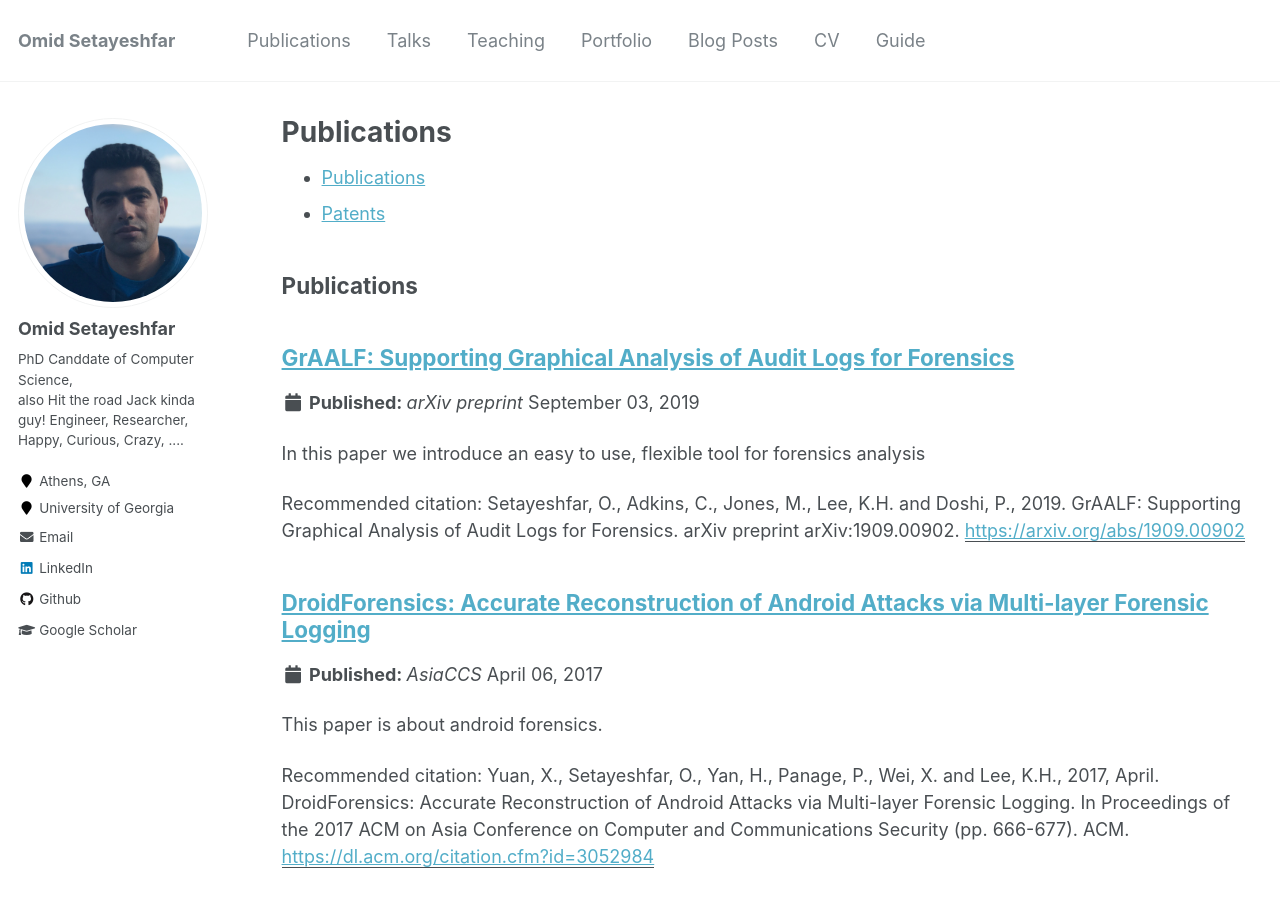
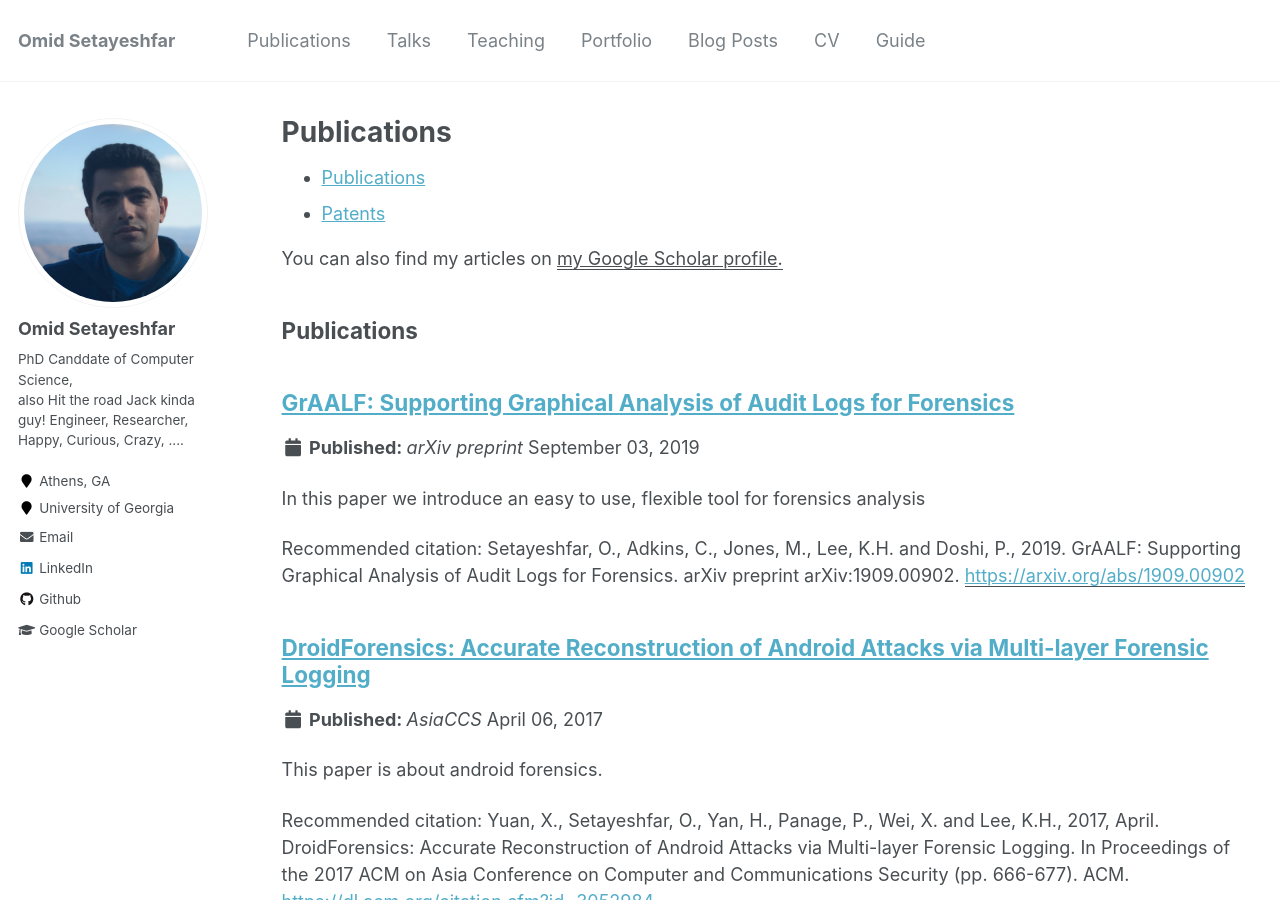
Before and after one commit to omid-s/omid-s.github.io, a Jekyll site: the page built from _pages/publications.md, in a window 1280 px wide and 900 px high. Built offline with Jekyll 4.4.1, drawn with Linux system fonts in a browser that asks for light colours.

Commit message:
fixes scholar link not apearing in the publication page problem

```diff
--- a/_config.yml
+++ b/_config.yml
@@ -84,7 +84,7 @@ author:
   avatar           : "/assets/img/me.png"
   bio              : "PhD Canddate of Computer Science,<br/> also Hit the road Jack kinda guy! Engineer, Researcher, Happy, Curious, Crazy, ...."
   location         : "Athens, GA"
-  employer         : University of Georgia
+  employer         : "University of Georgia"
   pubmed           :
   googlescholar    : "https://scholar.google.com/citations?user=gDwPmR0AAAAJ&hl=en"
   email            :  "omid.s@uga.edu"
--- a/_pages/publications.md
+++ b/_pages/publications.md
@@ -6,14 +6,20 @@ author_profile: true
 ---
 
 
-{% if author.googlescholar %}
-  You can also find my articles on <u><a href="{{author.googlescholar}}">my Google Scholar profile</a>.</u>
-{% endif %}
+
 
 * TOC
 {:toc}
 
 {% include base_path %}
+
+{% if page.author and site.data.authors[page.author] %}
+  {% assign author = site.data.authors[page.author] %}{% else %}{% assign author = site.author %}
+{% endif %}
+
+{% if author.googlescholar %}
+  You can also find my articles on <u><a href="{{author.googlescholar}}">my Google Scholar profile</a>.</u>
+{% endif %}
 
 ## Publications
 
```
